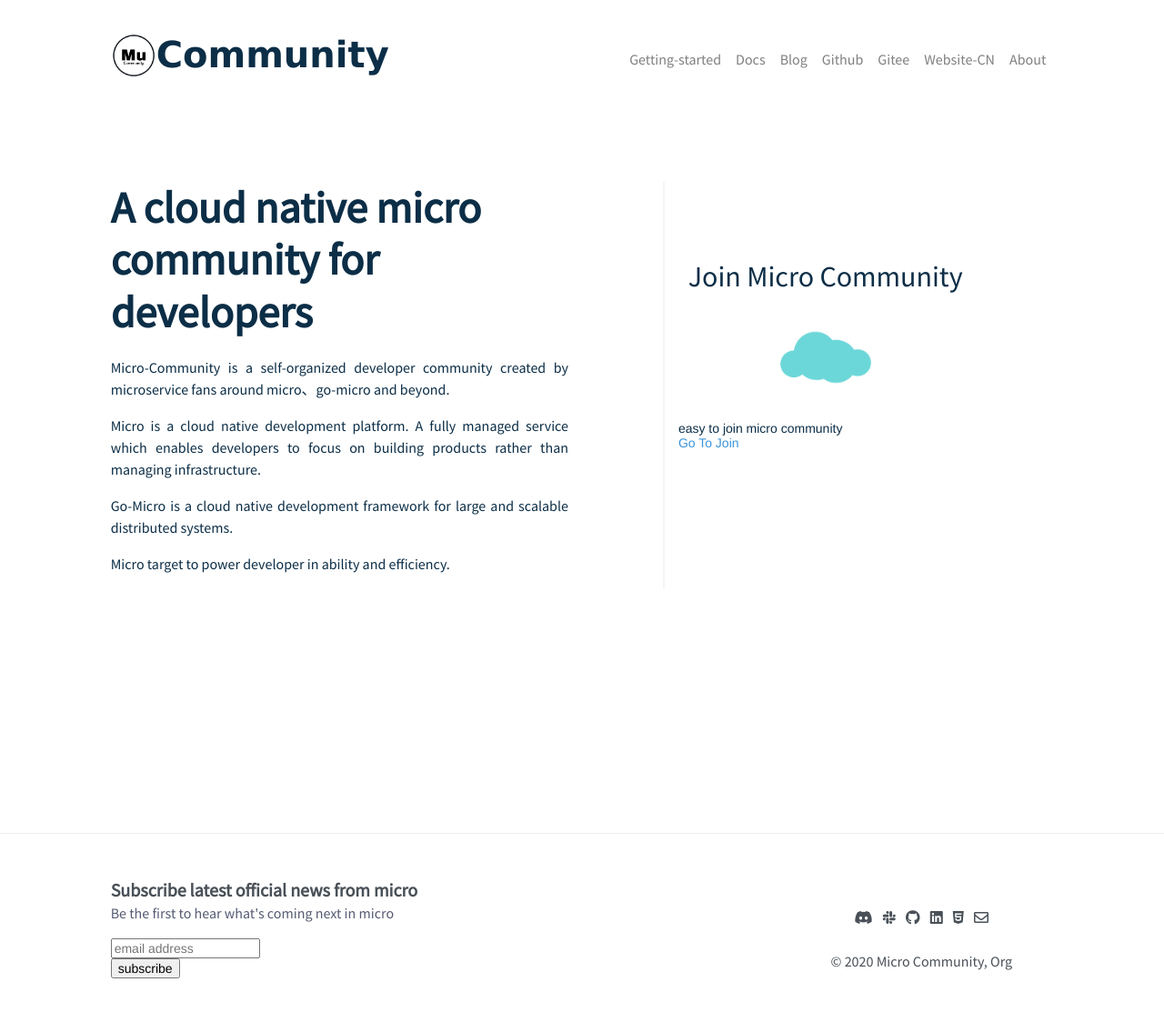
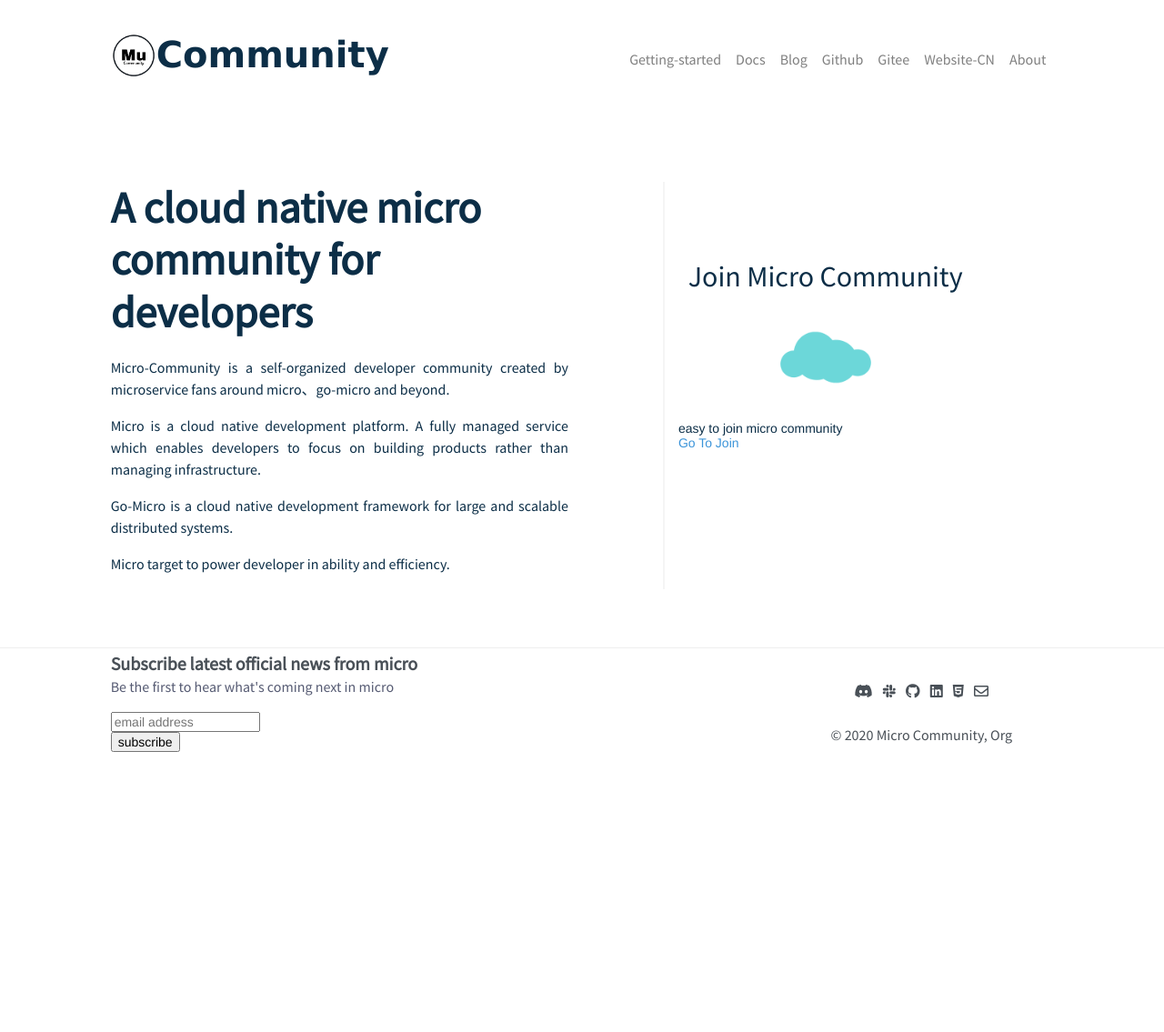
Before and after one commit to micro-community/go-micro-v2-doc, a Jekyll site: the page index.html, which Jekyll copies as it is, in a window 1280 px wide. Shown: the whole page at 91% size. Built offline with Jekyll 4.4.1, drawn with Linux system fonts in a browser that asks for light colours; nearby versions of some CDN libraries; comment, search, counter and statistics services are not loaded; after the commit the page ends 925 px from its top, so only the background shows below that.

Commit message:
set css  for main view

```diff
--- a/assets/css/m.css
+++ b/assets/css/m.css
@@ -17,11 +17,11 @@
 	font-weight: bold;
     }
     .footer, .footer i, .footer a { color: #495057;}
-    .footer { border-top: 1px solid #eee; padding: 50px 0 50px 0; }
+    .footer { border-top: 1px solid #eee; padding: 5px 0 5px 0; }
     .footer ul { margin: 0; }
     .main {
-      min-height: calc(100% - 120px);
-      min-height: calc(100vh - 120px);
+      /* min-height: calc(100% - 120px); */
+      /* min-height: calc(100vh - 120px); */
       max-width: 1220px;
       margin: 0 auto;
       padding-top: 4%;
```
